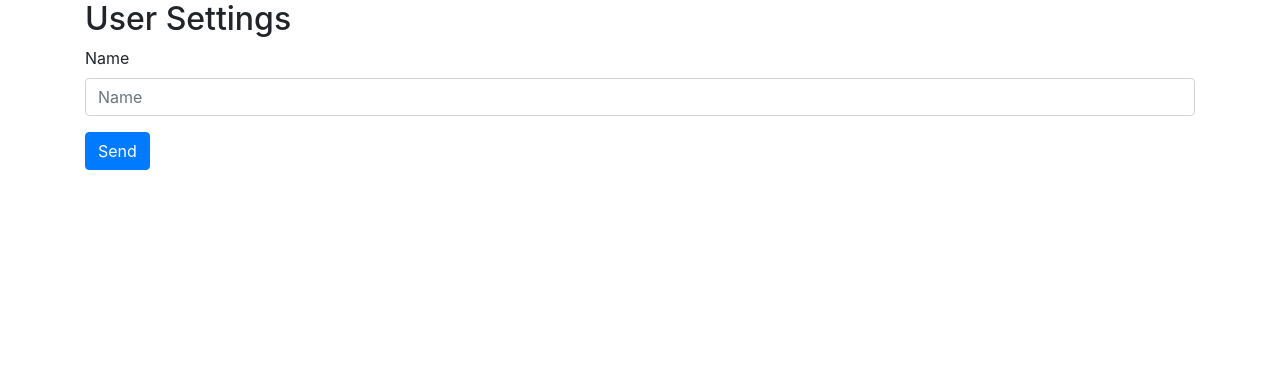
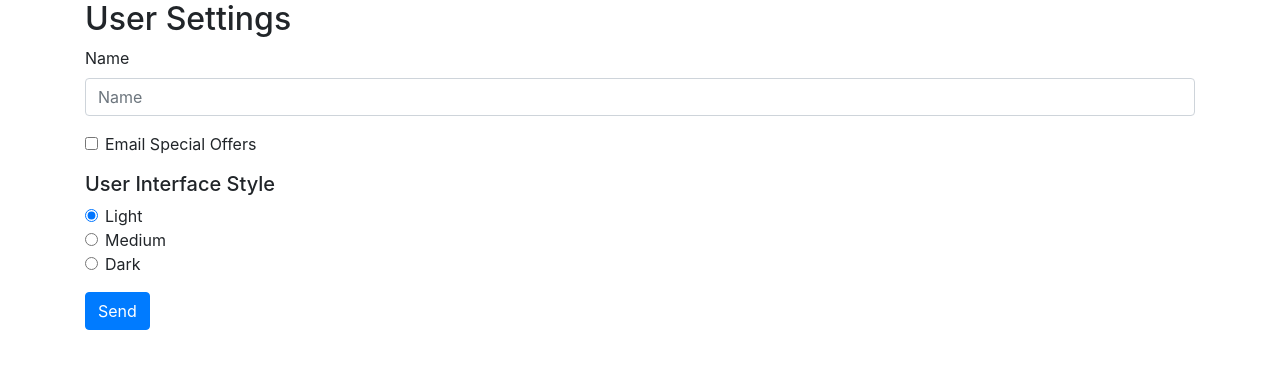
Before and after one commit to mbournehalley/angular-forms, an Angular app: page / in a window 1280 px wide. Shown: the top 368 px of the page. Built offline with nearby package versions, Linux system fonts and the light colour scheme.

Commit message:
fix: added checkboxed and radio groups

```diff
--- a/src/app/user-settings-form/user-settings-form.component.html
+++ b/src/app/user-settings-form/user-settings-form.component.html
@@ -5,6 +5,50 @@
       <label for="name">Name</label>
       <input id="name" name="name" class="form-control" placeholder="Name" />
     </div>
+
+    <div class="form-check form-group">
+      <input
+        class="form-check-input"
+        id="emailOffers"
+        name="emailOffers"
+        type="checkbox"
+      />
+      <label for="emailOffers" class="form-check-label"
+        >Email Special Offers</label
+      >
+    </div>
+
+    <h5>User Interface Style</h5>
+    <div class="form-group">
+      <div class="form-check">
+        <input
+          type="radio"
+          class="form-check-input"
+          id="lightInterface"
+          name="interfaceStyle"
+          value="light"
+          checked
+        /><label for="lightInterface" class="form-check-label">Light</label>
+      </div>
+      <div class="form-check">
+        <input
+          type="radio"
+          class="form-check-input"
+          id="MediumInterface"
+          name="interfaceStyle"
+          value="medium"
+        /><label for="MediumInterface" class="form-check-label">Medium</label>
+      </div>
+      <div class="form-check">
+        <input
+          type="radio"
+          class="form-check-input"
+          id="DarkInterface"
+          name="interfaceStyle"
+          value="dark"
+        /><label for="DarkInterface" class="form-check-label">Dark</label>
+      </div>
+    </div>
     <button class="btn btn-primary">Send</button>
   </form>
 </div>
```
